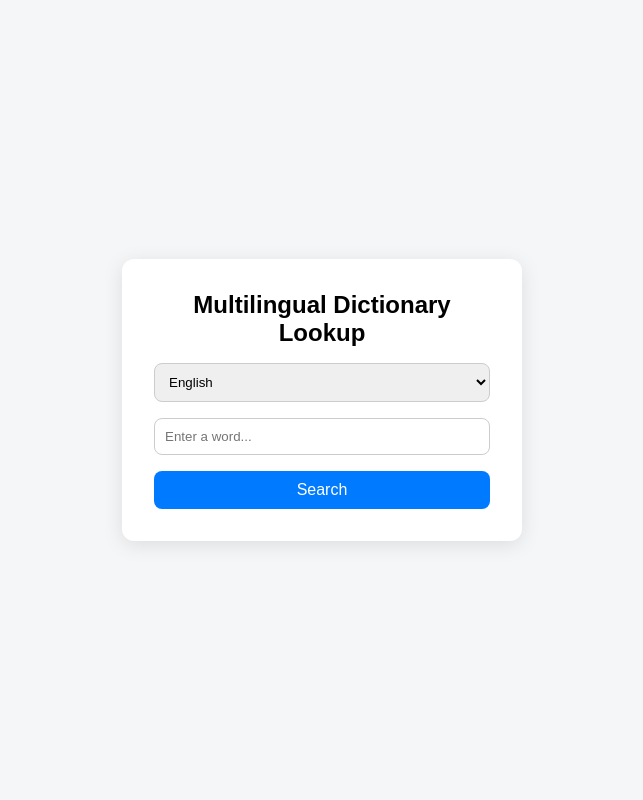
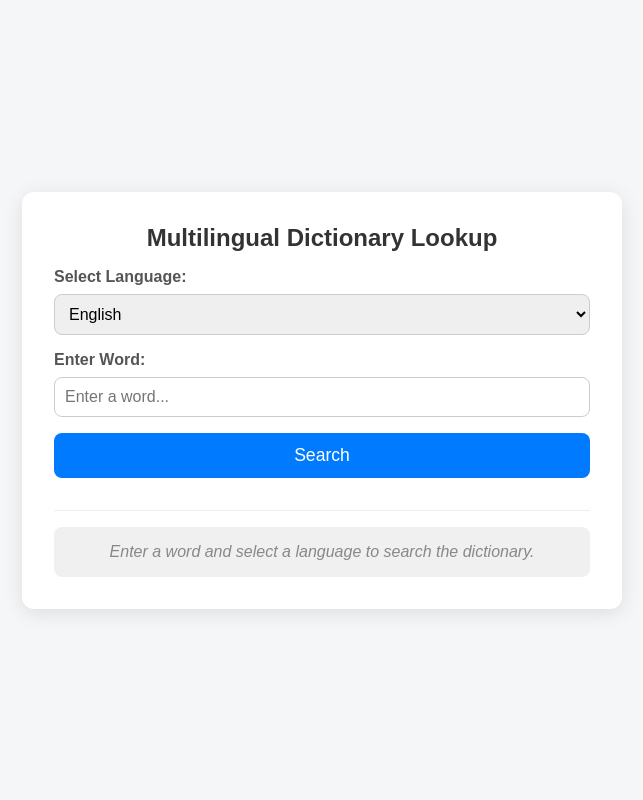
Before and after one commit to che1748/Team9-dictionary, a Flask app: page / in a window 1280 px wide. Shown: the whole page, without its empty margins (318-961 px from the left). Run offline with Flask 3, Linux system fonts and the light colour scheme.

Commit message:
updated gui setup

```diff
--- a/static/style.css
+++ b/static/style.css
@@ -1,3 +1,5 @@
+/* style.css */
+
 * {
     box-sizing: border-box;
     margin: 0;
@@ -10,43 +12,168 @@ body {
     display: flex;
     justify-content: center;
     align-items: center;
-    height: 100vh;
+    min-height: 100vh; /* Use min-height to allow content to push the height */
+    padding: 20px; /* Add some padding in case content extends */
 }
 
-.dictionary-form {
+/* Updated main container to hold both form and results */
+main {
     background: white;
     padding: 2rem;
     border-radius: 12px;
     box-shadow: 0 4px 20px rgba(0, 0, 0, 0.1);
-    width: 400px;
+    width: 100%; /* Allow it to take full width of its flex parent (body) */
+    max-width: 600px; /* Max width for the entire application container */
+    display: flex; /* Use flexbox for internal layout (form above results) */
+    flex-direction: column; /* Stack form and results vertically */
+    gap: 2rem; /* Space between the form and results sections */
+}
+
+
+.dictionary-form {
+    /* No need for width, padding, border-radius, box-shadow here anymore */
+    /* These properties are now handled by the 'main' container */
+    width: 100%; /* Ensure form takes full width within main */
 }
 
 .dictionary-form h2 {
     margin-bottom: 1rem;
     text-align: center;
+    color: #333; /* Ensure heading color is clear */
+}
+
+.dictionary-form label { /* Added styling for labels */
+    display: block; /* Make labels take full width */
+    margin-bottom: 0.5rem;
+    font-weight: bold;
+    color: #555;
 }
 
 .dictionary-form select,
-.dictionary-form input {
+.dictionary-form input[type="text"] { /* Specific type for input */
     width: 100%;
     outline: none;
     padding: 10px;
     margin-bottom: 1rem;
     border: 1px solid #ccc;
     border-radius: 8px;
+    font-size: 1rem; /* Ensure consistent font size */
 }
 
 .dictionary-form button {
     width: 100%;
-    padding: 10px;
+    padding: 12px; /* Slightly more padding for button */
     background: #007bff;
     color: white;
     border: none;
     border-radius: 8px;
     cursor: pointer;
-    font-size: 1rem;
+    font-size: 1.1rem; /* Slightly larger font for button */
+    transition: background 0.3s ease; /* Smooth transition on hover */
 }
 
 .dictionary-form button:hover {
     background: #0056b3;
 }
+
+/* --- Flash Messages Styling --- */
+.flash-messages {
+    margin-bottom: 1rem;
+    padding: 0 10px; /* Add some internal padding */
+}
+
+.flash-messages div { /* Styles for individual flash messages */
+    padding: 10px 15px;
+    border-radius: 6px;
+    margin-bottom: 10px;
+    font-size: 0.95rem;
+    word-wrap: break-word; /* Ensure long messages wrap */
+}
+
+.flash-messages .success {
+    background-color: #d4edda;
+    color: #155724;
+    border: 1px solid #c3e6cb;
+}
+
+.flash-messages .warning {
+    background-color: #fff3cd;
+    color: #856404;
+    border: 1px solid #ffeeba;
+}
+
+.flash-messages .info {
+    background-color: #d1ecf1;
+    color: #0c5460;
+    border: 1px solid #bee5eb;
+}
+
+.flash-messages .danger {
+    background-color: #f8d7da;
+    color: #721c24;
+    border: 1px solid #f5c6cb;
+}
+
+
+/* --- Search Results Section Styling --- */
+.results-section {
+    padding-top: 1rem; /* Add some space above the results */
+    border-top: 1px solid #eee; /* A subtle separator */
+}
+
+.results-section h3 {
+    margin-bottom: 1rem;
+    color: #0056b3;
+    text-align: center;
+}
+
+.word-entry {
+    background-color: #f9f9f9; /* Lighter background for each entry */
+    border: 1px solid #e0e0e0;
+    border-radius: 8px;
+    padding: 1rem;
+    margin-bottom: 1rem;
+    box-shadow: 0 2px 5px rgba(0,0,0,0.05); /* Subtle shadow for entries */
+}
+
+.word-entry h4 {
+    margin-top: 0;
+    margin-bottom: 0.5rem;
+    color: #333;
+    font-size: 1.2rem;
+}
+
+.word-entry p {
+    margin: 0.5rem 0;
+    color: #666;
+}
+
+.word-entry ul {
+    list-style: none; /* Remove default bullet points */
+    padding-left: 0; /* Remove default padding */
+    margin-top: 0.5rem;
+}
+
+.word-entry ul li {
+    background-color: #e9f5ff; /* Light blue background for definitions */
+    border-left: 4px solid #007bff; /* Accent border */
+    padding: 0.6rem 1rem;
+    margin-bottom: 0.5rem;
+    border-radius: 4px;
+    font-size: 0.95rem;
+    line-height: 1.4;
+    color: #333;
+}
+
+.word-entry ul li:last-child {
+    margin-bottom: 0; /* No margin after the last definition */
+}
+
+.no-results {
+    text-align: center;
+    color: #888;
+    font-style: italic;
+    padding: 1rem;
+    background-color: #f0f0f0;
+    border-radius: 8px;
+}
--- /dev/null
+++ b/templates/index.html
@@ -0,0 +1,68 @@
+<!DOCTYPE html>
+<html lang="en">
+
+<head>
+    <meta charset="UTF-8">
+    <meta name="viewport" content="width=device-width, initial-scale=1.0">
+    <title>Multilingual Dictionary</title>
+    <link rel="stylesheet" href="{{ url_for('static', filename='style.css') }}">
+
+</head>
+
+<body>
+    <main>
+        <form class="dictionary-form" action="#" method="GET">
+            <h2>Multilingual Dictionary Lookup</h2>
+
+            <div class="flash-messages">
+                {% with messages = get_flashed_messages(with_categories=true) %}
+                    {% if messages %}
+                        {% for category, message in messages %}
+                            <div class="{{ category }}">{{ message }}</div>
+                        {% endfor %}
+                    {% endif %}
+                {% endwith %}
+            </div>
+
+            <label for="language">Select Language:</label>
+            <select name="language" id="language" required>
+                {% for lang in languages %}
+                    <option value="{{ lang.code }}" {% if lang.code == selected_lang %}selected{% endif %}>
+                        {{ lang.name }}
+                    </option>
+                {% endfor %}
+            </select>
+
+            <label for="word">Enter Word:</label>
+            <input type="text" id="word" name="word" placeholder="Enter a word..." value="{{ search_word }}" required />
+
+            <button type="submit">Search</button>
+        </form>
+
+        <div class="results-section">
+            {% if results %}
+                <h3>Results for "{{ search_word }}" in {{ selected_lang }}:</h3>
+                {% for entry in results %}
+                    <div class="word-entry">
+                        <h4>{{ entry.word }} ({{ entry.pos }})</h4>
+                        {% if entry.definitions %}
+                            <ul>
+                                {% for def in entry.definitions %}
+                                    <li>{{ def }}</li>
+                                {% endfor %}
+                            </ul>
+                        {% else %}
+                            <p>No definitions available for this entry.</p>
+                        {% endif %}
+                    </div>
+                {% endfor %}
+            {% elif search_word %}
+                <p class="no-results">No results found for "{{ search_word }}" in {{ selected_lang }}.</p>
+            {% else %}
+                <p class="no-results">Enter a word and select a language to search the dictionary.</p>
+            {% endif %}
+        </div>
+    </main>
+</body>
+
+</html>
--- a/templates/webpage/index.html
+++ /dev/null
@@ -1,64 +0,0 @@
-<!DOCTYPE html>
-<html lang="en">
-
-<head>
-    <meta charset="UTF-8">
-    <meta name="viewport" content="width=device-width, initial-scale=1.0">
-    <title>Multilingual Dictionary</title>
-    <link rel="stylesheet" href="{{ url_for('static', filename='style.css') }}">
-</head>
-
-<body>
-    <main>
-        <form class="dictionary-form" action="#" method="GET">
-
-            <h2>Multilingual Dictionary Lookup</h2>
-            <select name="language" required>
-                <option value="ar">Arabic</option>
-                <option value="ca">Catalan</option>
-                <option value="zh">Chinese (Simplified)</option>
-                <option value="tw">Chinese (Traditional / Taiwan)</option>
-                <option value="hr">Croatian</option>
-                <option value="cs">Czech</option>
-                <option value="da">Danish</option>
-                <option value="nl">Dutch</option>
-                <option value="en" selected>English</option>
-                <option value="et">Estonian</option>
-                <option value="fi">Finnish</option>
-                <option value="fr">French</option>
-                <option value="fy">Frisian</option>
-                <option value="de">German</option>
-                <option value="el">Greek</option>
-                <option value="he">Hebrew</option>
-                <option value="hi">Hindi</option>
-                <option value="hu">Hungarian</option>
-                <option value="id">Indonesian</option>
-                <option value="it">Italian</option>
-                <option value="ja">Japanese</option>
-                <option value="ko">Korean</option>
-                <option value="la">Latin</option>
-                <option value="lv">Latvian</option>
-                <option value="ml">Malayalam</option>
-                <option value="no">Norwegian</option>
-                <option value="pl">Polish</option>
-                <option value="br">Breton</option>
-                <option value="pt">Portuguese</option>
-                <option value="ru">Russian</option>
-                <option value="sl">Slovenian</option>
-                <option value="es">Spanish</option>
-                <option value="sv">Swedish</option>
-                <option value="th">Thai</option>
-                <option value="tr">Turkish</option>
-                <option value="uk">Ukrainian</option>
-            </select>
-
-            <input type="text" name="word" placeholder="Enter a word..." required />
-
-            <button type="submit">Search</button>
-
-        </form>
-    </main>
-</body>
-
-
-</html>
```
Also changed, not shown: templates/app.js (added), templates/webpage/app.js (deleted).
